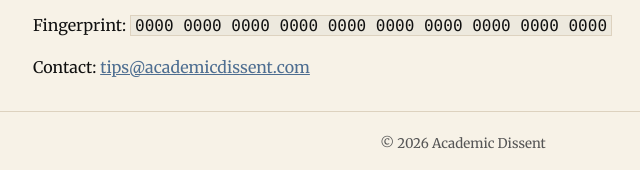
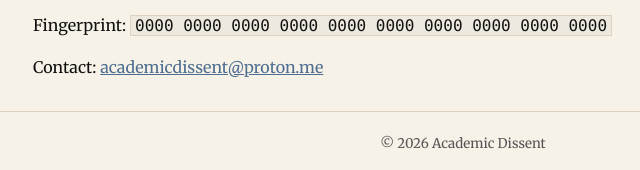
Before and after one commit to Academic-Dissent/academicdissent.com, a plain HTML site: page about.html in a window 1280 px wide. Shown: the part 3072-3242 px from the top of the page, 177-817 px from the left. Drawn offline with Linux system fonts and the light colour scheme.

Commit message:
contact update

```diff
--- a/about.html
+++ b/about.html
@@ -113,7 +113,7 @@ G8QwYk3F2x9m4ZQJtC2r0Qx8vM6S5Q7m2z0+XlP5u7mH6G2k9x0a
 -----END PGP PUBLIC KEY BLOCK-----</code></pre>
 
       <p>Fingerprint: <code>0000 0000 0000 0000 0000 0000 0000 0000 0000 0000</code></p>
-      <p>Contact: <a href="mailto:tips@academicdissent.com">tips@academicdissent.com</a></p>
+      <p>Contact: <a href="mailto:academicdissent@proton.me">academicdissent@proton.me</a></p>
     </main>
 
     <footer class="site-footer">
```
